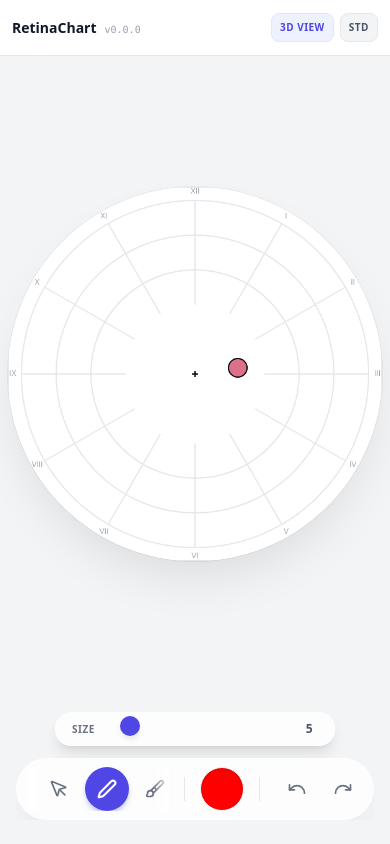
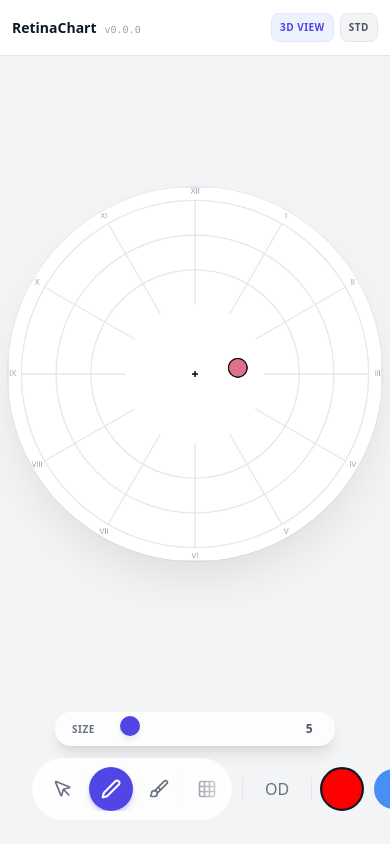
Before and after one commit to JamesTheMartian/react-fundus-chart, a React (Vite) app: page / in a window 390 px wide. Built offline with nearby package versions, Linux system fonts and the light colour scheme.

Commit message:
Modified bottom bar for mobile

```diff
--- a/src/App.tsx
+++ b/src/App.tsx
@@ -322,7 +322,7 @@ function AppContent() {
       )}
 
       {/* Mobile Toolbar (Floating) */}
-      <div className="lg:hidden absolute bottom-6 left-4 right-4 z-30 pointer-events-none flex flex-col items-center gap-3">
+      <div className="lg:hidden absolute bottom-6 left-0 right-0 z-30 pointer-events-none flex flex-col items-center gap-3">
         <Toolbar
           activeColor={activeColor}
           setActiveColor={setActiveColor}
--- a/src/components/MobileToolbar.tsx
+++ b/src/components/MobileToolbar.tsx
@@ -1,6 +1,6 @@
 import React from 'react';
 import { motion, AnimatePresence } from 'framer-motion';
-import { Undo, Redo, Eye, Download, Trash2, Settings, Sparkles } from 'lucide-react';
+import { Undo, Redo, Eye, Download, Trash2, Settings, Sparkles, Palette } from 'lucide-react';
 import { MEDICAL_COLORS, PATHOLOGY_PRESETS, type PathologyType, type ColorCode, type ToolType } from '../utils/types';
 import { type ToolbarProps, TOOLS } from './ToolbarConstants';
 
@@ -51,13 +51,13 @@ export const MobileToolbar: React.FC<ToolbarProps> = ({
                     )}
 
                     {/* Main Toolbar Pill */}
-                    <div className="overflow-x-auto no-scrollbar flex items-center gap-1.5 glass shadow-xl shadow-gray-200/40 dark:shadow-black/30 rounded-full p-2 pl-3 pr-2 w-full max-w-sm justify-between">
+                    <div className="overflow-x-auto pl-8 pr-8 no-scrollbar flex items-center gap-1.5 shadow-xl shadow-gray-200/40 dark:shadow-black/30 w-full justify-between">
                         {/* Tools Section (Horizontal Scroll) */}
-                        <div className="relative group flex items-center justify-center w-[140px] shrink-0">
+                        <div className="relative glass rounded-full p-2 pl-0 pr-0 group flex items-center justify-center w-[200px] shrink-0">
                             {/* Scroll hint - Left */}
-                            <div className="absolute left-0 w-4 h-full bg-gradient-to-r from-white/90 dark:from-gray-900/90 to-transparent z-10 pointer-events-none" />
+                            <div className="absolute w-14 h-14 left-0 rounded-full bg-gradient-to-r from-white/90 dark:from-gray-900/90 to-transparent z-10 pointer-events-none" />
 
-                            <div className="flex gap-1 overflow-x-auto snap-x snap-mandatory px-2 no-scrollbar" style={{ scrollbarWidth: 'none', msOverflowStyle: 'none' }}>
+                            <div className="flex gap-1 rounded-full overflow-x-auto snap-x snap-mandatory px-2 no-scrollbar" style={{ scrollbarWidth: 'none', msOverflowStyle: 'none' }}>
                                 {TOOLS.map((tool) => (
                                     <button
                                         key={tool.id}
@@ -83,20 +83,70 @@ export const MobileToolbar: React.FC<ToolbarProps> = ({
                             </div>
 
                             {/* Scroll hint - Right */}
-                            <div className="absolute right-0 w-4 h-full bg-gradient-to-l from-white/90 dark:from-gray-900/90 to-transparent z-10 pointer-events-none" />
+                            <div className="absolute w-14 h-14 right-0 rounded-full bg-gradient-to-l from-white/90 dark:from-gray-900/90 to-transparent z-10 pointer-events-none" />
+                        </div>
+
+                        <div className="w-px h-6 bg-gray-200 dark:bg-gray-700 shrink-0 mx-1"></div>
+
+                        {/* Change Eye Side */}
+                        <div className='flex items-center gap-1 shrink-0'>
+                            <button
+                                onClick={() => eyeSide === 'OD' ? setEyeSide('OS') : setEyeSide('OD')}
+                                className="p-3 shrink-0 w-12 rounded-full hover:bg-gray-100 dark:hover:bg-gray-800 text-gray-500 dark:text-gray-400 transition-transform"
+                                aria-label="Switch eye side"
+                            >
+                                {eyeSide}
+                            </button>
                         </div>
 
                         <div className="w-px h-6 bg-gray-200 dark:bg-gray-700 shrink-0 mx-1"></div>
 
                         {/* Active Color (Larger touch target) */}
+                        <div className="flex items-center gap-3">
+                            {(() => {
+                                const availableColors = Object.keys(MEDICAL_COLORS) as ColorCode[];
+                                const colorsToDisplay: ColorCode[] = [];
+
+                                // Add active color first
+                                if (activeColor && availableColors.includes(activeColor)) {
+                                    colorsToDisplay.push(activeColor);
+                                }
+
+                                // Add up to two more unique colors
+                                let addedCount = 0;
+                                for (const color of availableColors) {
+                                    if (color !== activeColor && !colorsToDisplay.includes(color)) {
+                                        colorsToDisplay.push(color);
+                                        addedCount++;
+                                        if (addedCount >= 2) break;
+                                    }
+                                }
+
+                                return (
+                                    <>
+                                        {colorsToDisplay.map((color) => (
+                                            <button
+                                                key={color}
+                                                onClick={() => { setActiveColor(color); setShowMobileMenu(false); }}
+                                                className={`w-10 h-10 rounded-full border-2 transition-all ${activeColor === color
+                                                    ? 'border-gray-900 dark:border-white scale-110'
+                                                    : 'border-transparent'
+                                                    }`}
+                                                style={{ backgroundColor: MEDICAL_COLORS[color] }}
+                                                aria-label={`Select ${color}`}
+                                            />
+                                        ))}
                                         <button
                                             onClick={() => setShowMobileMenu(true)}
-                            className="w-11 h-11 rounded-full border border-gray-100 dark:border-gray-700 shadow-inner shrink-0 relative hover:scale-105 transition-transform"
-                            style={{ backgroundColor: MEDICAL_COLORS[activeColor] }}
-                            aria-label="Open color picker and tools"
+                                            className="w-10 h-10 rounded-full flex items-center justify-center border border-gray-100 dark:border-gray-500 text-gray-500 dark:text-gray-400 hover:bg-gray-200 dark:hover:bg-gray-700 transition-colors active:scale-90"
+                                            aria-label="More colors"
                                         >
-                            <div className="absolute inset-0 rounded-full ring-1 ring-inset ring-black/5 dark:ring-white/10"></div>
+                                            <Palette size={20} />
                                         </button>
+                                    </>
+                                );
+                            })()}
+                        </div>
 
                         <div className="w-px h-6 bg-gray-200 dark:bg-gray-700 shrink-0 mx-1"></div>
 
@@ -123,7 +173,8 @@ export const MobileToolbar: React.FC<ToolbarProps> = ({
 
             {/* Mobile Menu Overlay - Bottom Sheet (Tools mainly) */}
             <AnimatePresence>
-                {showMobileMenu && (
+                {
+                    showMobileMenu && (
                         <motion.div
                             initial={{ opacity: 0 }}
                             animate={{ opacity: 1 }}
@@ -309,8 +360,9 @@ export const MobileToolbar: React.FC<ToolbarProps> = ({
                                 <div className="absolute bottom-0 left-0 right-0 h-8 bg-gradient-to-t from-white dark:from-gray-900 to-transparent pointer-events-none" />
                             </motion.div>
                         </motion.div>
-                )}
-            </AnimatePresence>
+                    )
+                }
+            </AnimatePresence >
         </>
     );
 };
```
Lines whose indentation alone changed are shown as unchanged.
